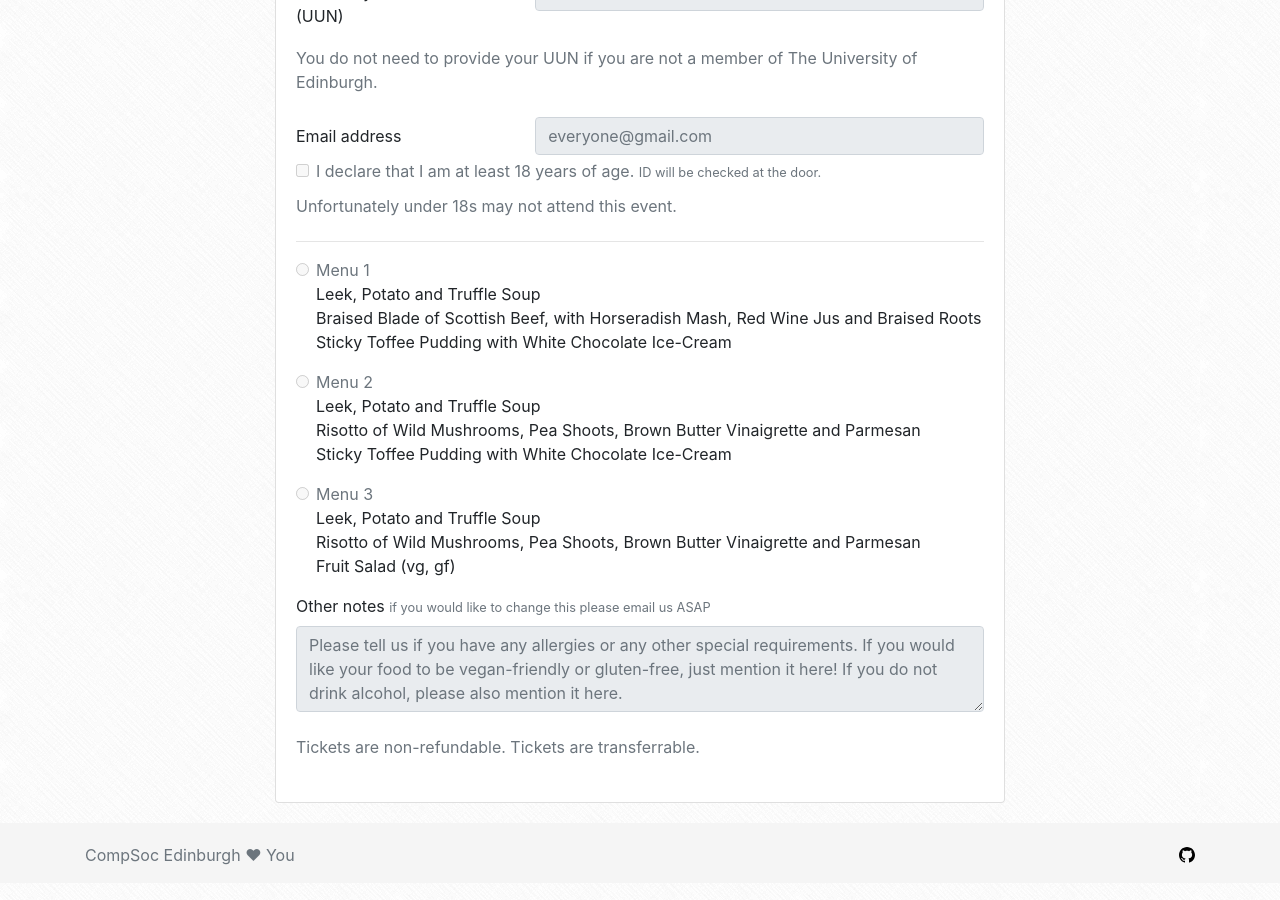
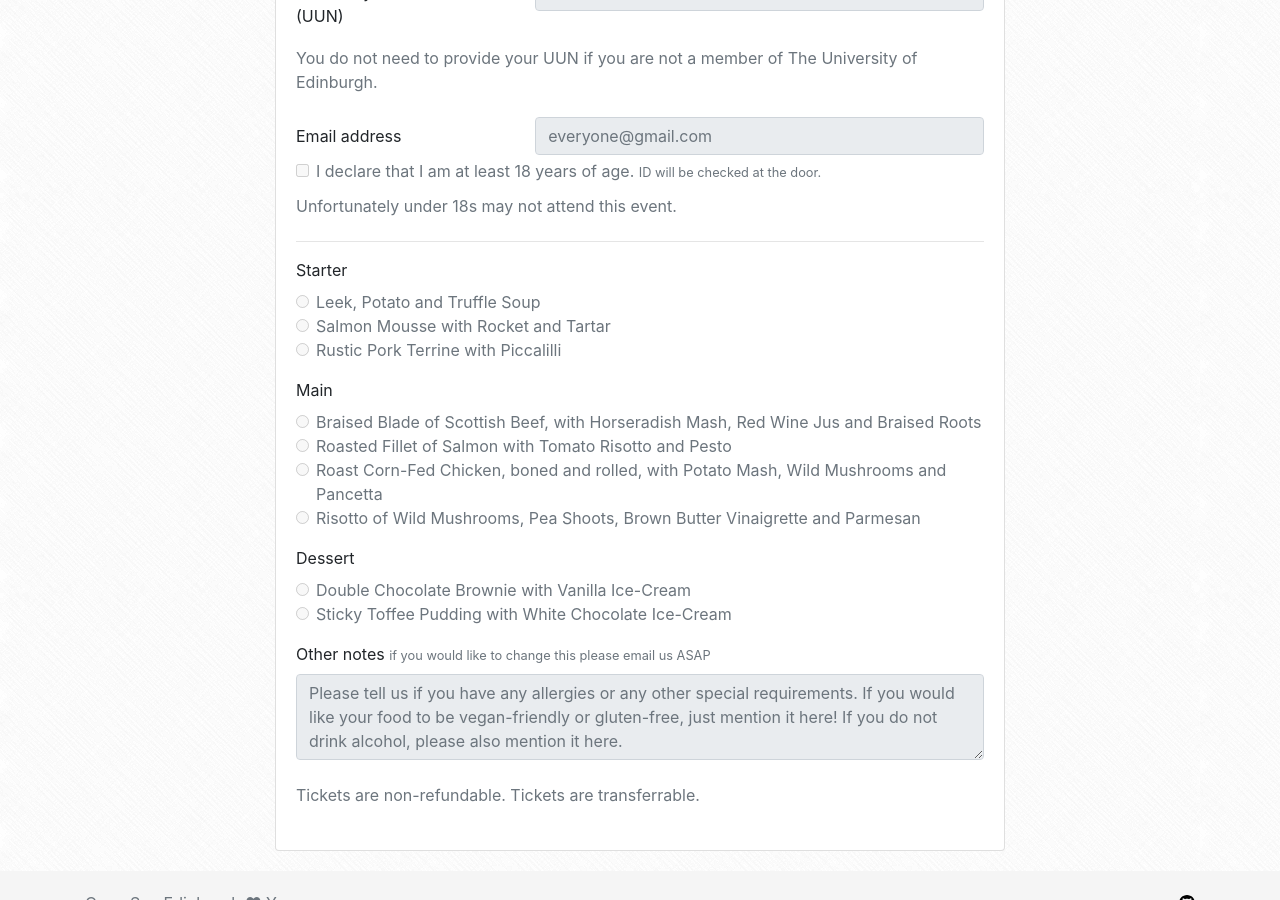
Before and after one commit to compsoc-edinburgh/website, a Jekyll site: the page built from _pages/infball-ticket.html, in a window 1280 px wide and 900 px high, scrolled down 1007 px. Built offline with Jekyll 4.4.1, drawn with Linux system fonts in a browser that asks for light colours; nearby versions of some CDN libraries.

Commit message:
Revert "infball: menus only now"
This reverts commit 2f79284d0c9569832db4490f7b2daa4fd9daad09.

```diff
--- a/_includes/individual/pages-infball-html.html
+++ b/_includes/individual/pages-infball-html.html
@@ -103,14 +103,16 @@
             const UUN = $("#uun").val();
             const Email = $("#email").val();
             const Over18 = isOver18();
-            const Meal = $("input[name='mealRadio']:checked").val();
+            const Starter = $("input[name='starterRadio']:checked").val();
+            const Main = $("input[name='mainRadio']:checked").val();
+            const Dessert = $("input[name='dessertRadio']:checked").val();
             const SpecialReqs = $("#specialReqs").val();
             const StaffCode = $("#staffCode").val();
 
             const data = {
                 Token: result.token.id,
                 FullName, UUN, Email, Over18,
-                Meal,
+                Starter, Main, Dessert,
                 StaffCode,
                 SpecialReqs,
             }
--- a/_includes/individual/pages-infball-ticket-html.html
+++ b/_includes/individual/pages-infball-ticket-html.html
@@ -118,17 +115,21 @@
         });
     }
 
-    const meals = ["1", "2", "3"];
+    const starters = ["soup", "salmon", "pork"];
+    const mains = ["beef", "salmon", "chicken", "mushrooms"];
+    const desserts = ["brownie", "toffee"];
 
     function updateFields(data) {
-        const valid = meals.includes(data.meal);
+        const valid = desserts.includes(data.meal_dessert) && mains.includes(data.meal_main) && starters.includes(data.meal_starter);
         if (!valid) {
             console.log(data);
             showError("Invalid meal combination sent from the server.");
             return;
         }
 
-        $(`[name="mealRadio"][value="${data.meal}"]`).attr('checked', true);
+        $(`[name="starterRadio"][value="${data.meal_starter}"]`).attr('checked', true)
+        $(`[name="mainRadio"][value="${data.meal_main}"]`).attr('checked', true)
+        $(`[name="dessertRadio"][value="${data.meal_dessert}"]`).attr('checked', true)
 
         $("#purchaser-email").val(data.purchaser_email);
         $("#purchaser-name").val(data.purchaser_name);
--- a/_includes/infball/form.html
+++ b/_includes/infball/form.html
@@ -104,74 +104,76 @@
     </fieldset>
     {% endif %}
 
-
+    <!-- Starters -->
     <fieldset class="form-group">
-        <div class="form-check">
-            <input required class="form-check-input" type="radio" name="mealRadio" id="mealRadio1" value="1">
-            <label class="form-check-label" for=mealRadio1>Menu 1</label>
-        </div>
+        <label>Starter</label>
         <div>
             <div class="form-check">
-                <label class="form-check-label" for=mealRadio1>
+                <input required class="form-check-input" type="radio" name="starterRadio" id="starterRadio1" value="soup">
+                <label class="form-check-label" for="starterRadio1">
                     Leek, Potato and Truffle Soup
                 </label>
             </div>
             <div class="form-check">
-                <label class="form-check-label" for=mealRadio1>
-                    Braised Blade of Scottish Beef, with Horseradish Mash, Red Wine Jus and Braised Roots
+                <input required class="form-check-input" type="radio" name="starterRadio" id="starterRadio2" value="salmon">
+                <label class="form-check-label" for="starterRadio2">
+                    Salmon Mousse with Rocket and Tartar
                 </label>
             </div>
             <div class="form-check">
-                <label class="form-check-label" for=mealRadio1>
-                    Sticky Toffee Pudding with White Chocolate Ice-Cream
+                <input required class="form-check-input" type="radio" name="starterRadio" id="starterRadio3" value="pork">
+                <label class="form-check-label" for="starterRadio3">
+                    Rustic Pork Terrine with Piccalilli
                 </label>
             </div>
         </div>
     </fieldset>
 
+    <!-- Main -->
     <fieldset class="form-group">
-        <div class="form-check">
-            <input required class="form-check-input" type="radio" name="mealRadio" id="mealRadio2" value="2">
-            <label class="form-check-label" for=mealRadio2>Menu 2</label>
-        </div>
+        <label>Main</label>
         <div>
             <div class="form-check">
-                <label class="form-check-label" for=mealRadio2>
-                    Leek, Potato and Truffle Soup
+                <input required class="form-check-input" type="radio" name="mainRadio" id="mainRadio1" value="beef">
+                <label class="form-check-label" for="mainRadio1">
+                    Braised Blade of Scottish Beef, with Horseradish Mash, Red Wine Jus and Braised Roots
                 </label>
             </div>
             <div class="form-check">
-                <label class="form-check-label" for=mealRadio2>
-                    Risotto of Wild Mushrooms, Pea Shoots, Brown Butter Vinaigrette and Parmesan
+                <input required class="form-check-input" type="radio" name="mainRadio" id="mainRadio2" value="salmon">
+                <label class="form-check-label" for="mainRadio2">
+                    Roasted Fillet of Salmon with Tomato Risotto and Pesto
                 </label>
             </div>
             <div class="form-check">
-                <label class="form-check-label" for=mealRadio2>
-                    Sticky Toffee Pudding with White Chocolate Ice-Cream
+                <input required class="form-check-input" type="radio" name="mainRadio" id="mainRadio3" value="chicken">
+                <label class="form-check-label" for="mainRadio3">
+                    Roast Corn-Fed Chicken, boned and rolled, with Potato Mash, Wild Mushrooms and Pancetta
+                </label>
+            </div>
+            <div class="form-check">
+                <input required class="form-check-input" type="radio" name="mainRadio" id="mainRadio4" value="mushrooms">
+                <label class="form-check-label" for="mainRadio4">
+                    Risotto of Wild Mushrooms, Pea Shoots, Brown Butter Vinaigrette and Parmesan
                 </label>
             </div>
         </div>
     </fieldset>
 
+    <!-- Desserts -->
     <fieldset class="form-group">
-        <div class="form-check">
-            <input required class="form-check-input" type="radio" name="mealRadio" id="mealRadio3" value="3">
-            <label class="form-check-label" for=mealRadio3>Menu 3</label>
-        </div>
+        <label>Dessert</label>
         <div>
             <div class="form-check">
-                <label class="form-check-label" for=mealRadio3>
-                    Leek, Potato and Truffle Soup
+                <input required class="form-check-input" type="radio" name="dessertRadio" id="dessertRadio1" value="brownie">
+                <label class="form-check-label" for="dessertRadio1">
+                    Double Chocolate Brownie with Vanilla Ice-Cream
                 </label>
             </div>
             <div class="form-check">
-                <label class="form-check-label" for=mealRadio3>
-                    Risotto of Wild Mushrooms, Pea Shoots, Brown Butter Vinaigrette and Parmesan
-                </label>
-            </div>
-            <div class="form-check">
-                <label class="form-check-label" for=mealRadio3>
-                    Fruit Salad (vg, gf)
+                <input required class="form-check-input" type="radio" name="dessertRadio" id="dessertRadio2" value="toffee">
+                <label class="form-check-label" for="dessertRadio2">
+                    Sticky Toffee Pudding with White Chocolate Ice-Cream
                 </label>
             </div>
         </div>
```
Also changed, not shown: other parts of _includes/individual/pages-infball-ticket-html.html (+2 -5 lines).
